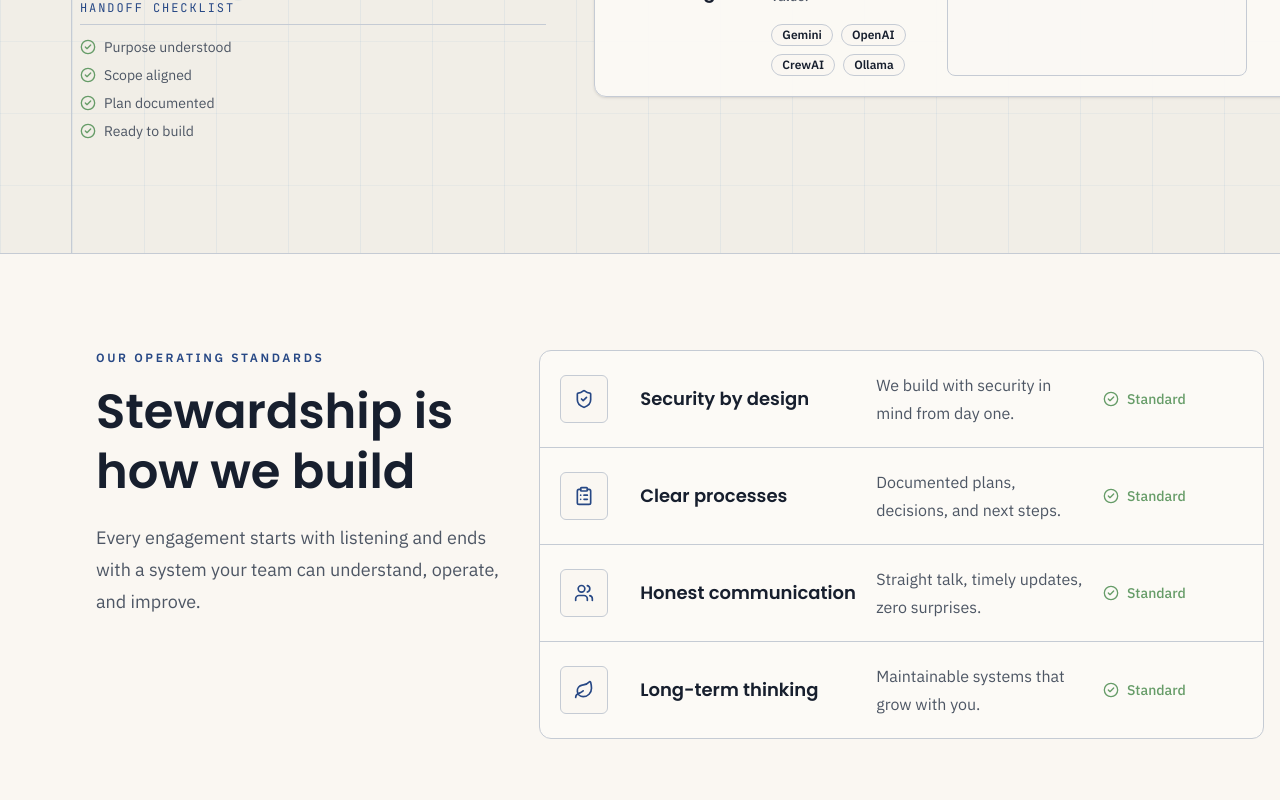
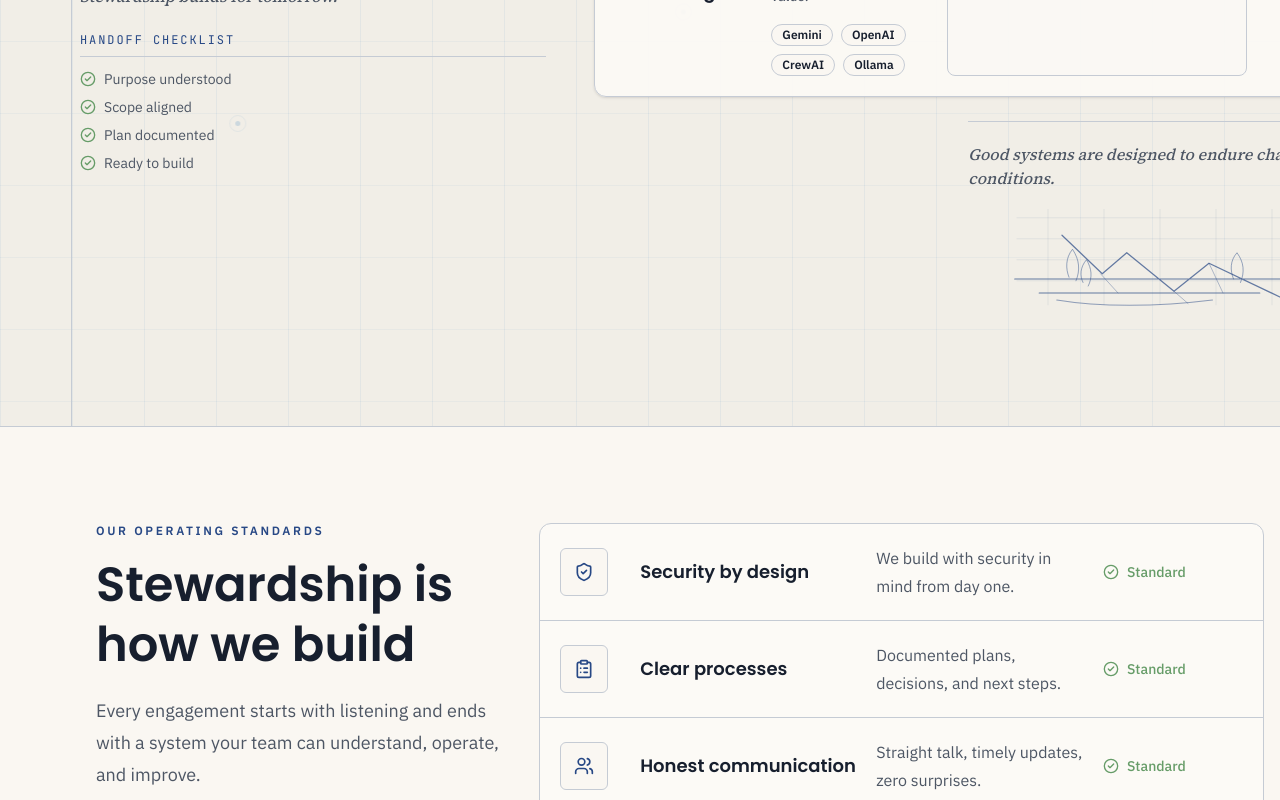
Before and after one commit to NoahJenkins/ark-builder-labs-site, a Next.js app: page / in a window 1280 px wide. Shown: the part 960-1760 px from the top of the page. Built offline with nearby package versions, Linux system fonts and the light colour scheme.

Commit message:
Refine hero layout and process contrast

```diff
--- a/src/components/sections/hero.tsx
+++ b/src/components/sections/hero.tsx
@@ -151,7 +151,7 @@ export function HeroSection() {
             <p className="mb-8 text-xs font-semibold uppercase tracking-[0.22em] text-primary">
               Steward's Workshop
             </p>
-            <h1 className="font-[family-name:var(--font-ledger)] text-5xl font-semibold leading-[0.95] tracking-normal text-foreground md:text-6xl xl:text-7xl">
+            <h1 className="max-w-[9ch] font-[family-name:var(--font-ledger)] text-5xl font-semibold leading-[1.04] tracking-normal text-foreground md:text-6xl xl:text-7xl">
               A practical technology partner for the long road
             </h1>
             <div className="mt-7 h-1 w-24 rounded-full bg-[var(--field-amber)]" />
@@ -201,6 +201,7 @@ export function HeroSection() {
             </div>
           </div>
 
+          <div className="space-y-6">
             <div id="service-ledger" className="rounded-xl border border-border bg-card/90 shadow-sm">
               <div className="grid grid-cols-[140px_minmax(160px,1fr)_300px_68px] border-b border-border px-5 py-3 font-mono text-[11px] uppercase tracking-[0.18em] text-primary max-lg:hidden">
                 <span>Path</span>
@@ -257,6 +258,14 @@ export function HeroSection() {
                   </article>
                 )
               })}
+            </div>
+
+            <div className="ml-auto hidden max-w-sm border-t border-[var(--ledger-line)]/70 pt-5 text-primary xl:block">
+              <p className="mb-3 font-[family-name:var(--font-ledger)] text-base italic leading-6 text-muted-foreground">
+                Good systems are designed to endure changing conditions.
+              </p>
+              <SeasonalFieldSketch />
+            </div>
           </div>
         </div>
       </div>
@@ -381,3 +390,51 @@ function TopologySketch({ serviceId }: { serviceId: keyof typeof topologyScenes
     </div>
   )
 }
+
+function SeasonalFieldSketch() {
+  return (
+    <svg
+      className="h-28 w-full text-primary/70"
+      viewBox="0 0 360 128"
+      fill="none"
+      role="img"
+      aria-label="Field sketch of a long-range software plan"
+    >
+      <path
+        d="M14 88H338M42 104H294M68 38L114 82L142 58L196 102L236 70L320 110"
+        stroke="currentColor"
+        strokeLinecap="round"
+        strokeLinejoin="round"
+        strokeWidth="1.4"
+      />
+      <path
+        d="M112 82L132 104M196 102L212 116M236 70L252 104"
+        stroke="currentColor"
+        strokeLinecap="round"
+        strokeWidth="1"
+        opacity="0.55"
+      />
+      <path
+        d="M76 86C72 76 72 64 80 54C88 66 89 78 84 90M92 92C88 84 89 74 96 66C102 76 103 86 98 96M264 88C260 78 260 67 268 58C276 69 277 80 272 92"
+        stroke="currentColor"
+        strokeLinecap="round"
+        strokeLinejoin="round"
+        strokeWidth="1"
+        opacity="0.75"
+      />
+      <path
+        d="M16 18H338M16 42H338M16 66H338M16 90H338M52 8V118M116 8V118M180 8V118M244 8V118M308 8V118"
+        stroke="currentColor"
+        strokeWidth="0.7"
+        opacity="0.2"
+      />
+      <path
+        d="M62 112C110 120 176 120 240 112"
+        stroke="currentColor"
+        strokeLinecap="round"
+        strokeWidth="1.2"
+        opacity="0.7"
+      />
+    </svg>
+  )
+}
--- a/src/components/sections/stats.tsx
+++ b/src/components/sections/stats.tsx
@@ -31,9 +31,9 @@ const process = [
 
 export function StatsSection() {
   return (
-    <section className="relative overflow-hidden bg-[var(--deep-navy)] py-16 text-primary-foreground md:py-24">
+    <section className="relative overflow-hidden bg-[var(--deep-navy)] py-16 text-[oklch(95%_0.008_85)] md:py-24">
       <div className="absolute inset-0 blueprint-grid opacity-45" />
-      <div className="absolute bottom-0 right-0 h-40 w-64 rotate-[-8deg] border border-primary-foreground/10 bg-primary-foreground/5 max-md:hidden" />
+      <div className="absolute bottom-0 right-0 h-40 w-64 rotate-[-8deg] border border-[oklch(95%_0.008_85_/_0.16)] bg-[oklch(95%_0.008_85_/_0.05)] max-md:hidden" />
 
       <div className="container relative mx-auto px-4">
         <div className="grid gap-10 lg:grid-cols-[0.75fr_1.25fr] lg:items-start">
@@ -44,7 +44,7 @@ export function StatsSection() {
             <h2 className="font-[family-name:var(--font-ledger)] text-4xl font-semibold leading-tight md:text-5xl">
               A steady path, from idea to enduring impact
             </h2>
-            <p className="mt-5 max-w-md text-lg leading-8 text-primary-foreground/75">
+            <p className="mt-5 max-w-md text-lg leading-8 text-[oklch(95%_0.008_85_/_0.75)]">
               Software for every season means clear steps, honest communication, and long-term care when the weather changes.
             </p>
           </div>
@@ -53,17 +53,17 @@ export function StatsSection() {
             {process.map((step, index) => (
               <article key={step.season} className="relative">
                 {index < process.length - 1 && (
-                  <div className="absolute left-[3rem] top-8 hidden h-px w-[calc(100%-2rem)] border-t border-dashed border-primary-foreground/35 md:block" />
+                  <div className="absolute left-[3rem] top-8 hidden h-px w-[calc(100%-2rem)] border-t border-dashed border-[oklch(95%_0.008_85_/_0.35)] md:block" />
                 )}
-                <div className="relative flex h-16 w-16 items-center justify-center rounded-full border border-primary-foreground/70 bg-[var(--deep-navy)]">
+                <div className="relative flex h-16 w-16 items-center justify-center rounded-full border border-[oklch(95%_0.008_85_/_0.7)] bg-[var(--deep-navy)]">
                   <step.icon className="h-7 w-7" />
                 </div>
                 <p className="mt-5 font-mono text-sm text-[var(--field-amber)]">
                   {String(index + 1).padStart(2, "0")}
                 </p>
                 <h3 className="mt-2 text-2xl font-semibold">{step.season}</h3>
-                <p className="mt-1 font-medium text-primary-foreground/90">{step.title}</p>
-                <p className="mt-3 text-sm leading-6 text-primary-foreground/70">
+                <p className="mt-1 font-medium text-[oklch(95%_0.008_85_/_0.9)]">{step.title}</p>
+                <p className="mt-3 text-sm leading-6 text-[oklch(95%_0.008_85_/_0.7)]">
                   {step.description}
                 </p>
               </article>
```
Lines whose indentation alone changed are shown as unchanged.
